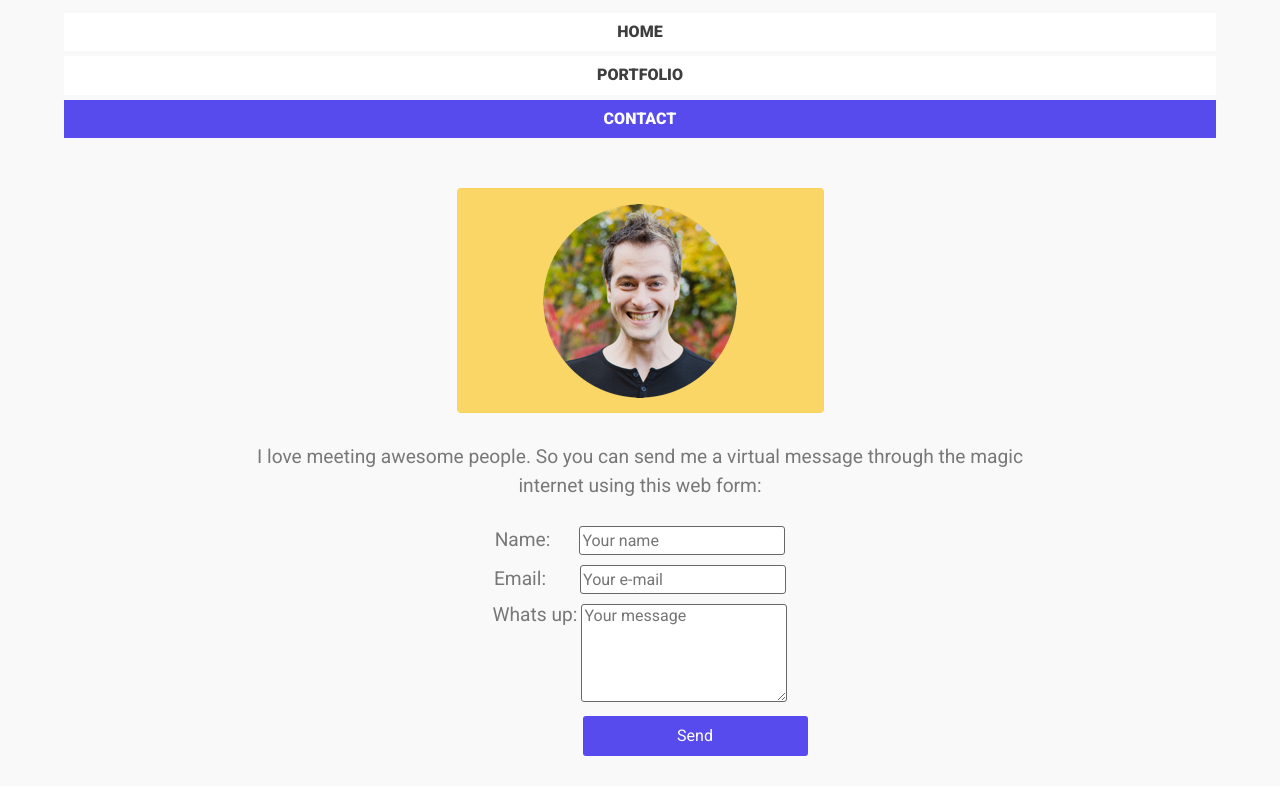
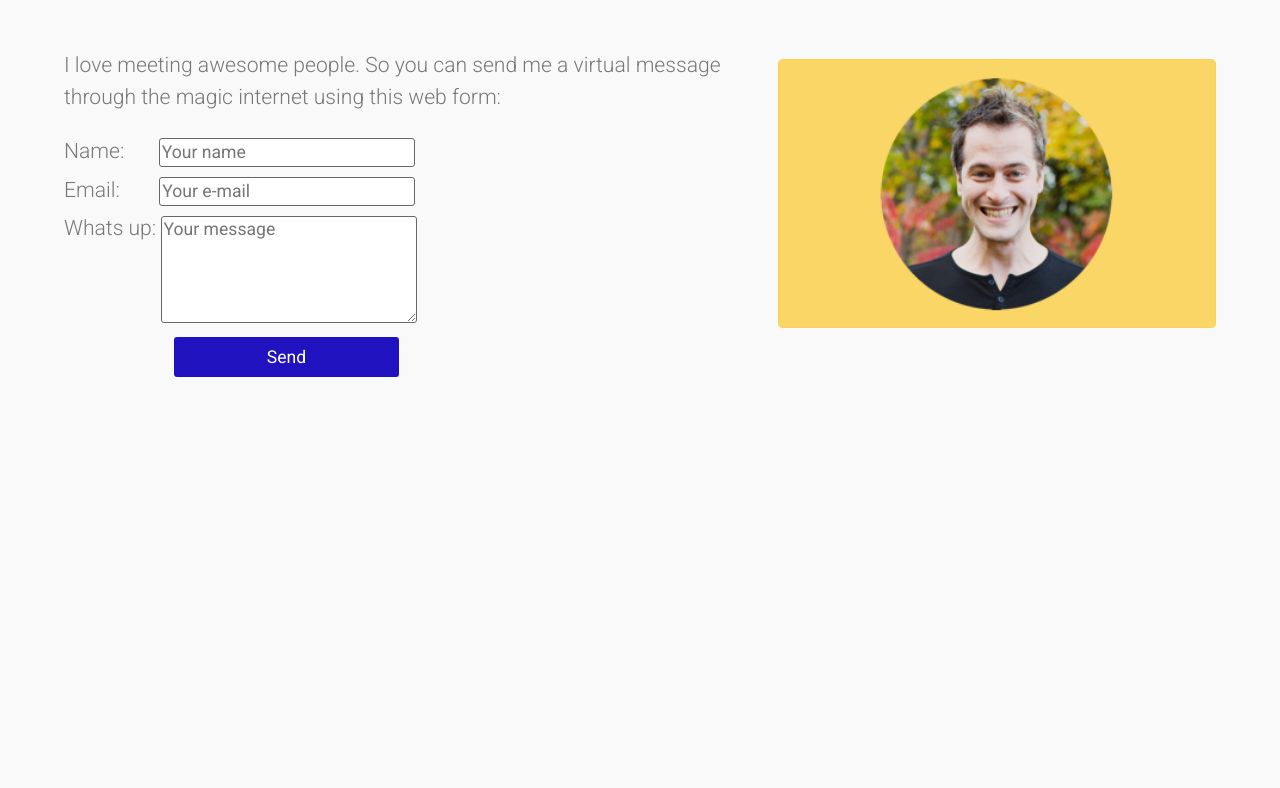
Before and after one commit to ryanosten/proj-05-responsive-layout-sass, a plain HTML site: page contact.html in a window 1280 px wide. Shown: the part 90-878 px from the top of the page. Drawn offline with nearby package versions, Linux system fonts and the light colour scheme.

Commit message:
website converted to sass

```diff
--- a/contact.html
+++ b/contact.html
@@ -11,10 +11,8 @@
     <link href="css/application.css" rel="stylesheet" type="text/css">
   </head>
   <body>
-
-    <div class="wrapper">
     <!-- header -->
-      <div class="main-header">
+    <div class="main-header clearfix">
       <h1><a href="index.html">Ryan Osten</a></h1>
       <nav class="nav-bar">
         <ul class="nav-links">
@@ -48,8 +46,8 @@
         </div>
       </div>
     </div>
-    </div>
-    <footer>
+    <div class="sticky-footer clearfix"></div>
+  <footer class="footer-contact">
     <h2 class="footer-headline">Contact</h2>
     <p>If you're interested in chatting or want more information about what I've been working on, I'd love to hear from you!</p>
     <div class="footer-phone">
--- a/scss/_style.scss
+++ /dev/null
@@ -1,128 +0,0 @@
-
-/** MEDIA QUERIES **/
-
-@media (min-width: 768px) {
-
-  /** HEADER **/
-
-  .main-header-portfolio {
-  	position: fixed;
-  	box-shadow: 0 1px 4px rgba(0,0,0,0.4);
-  	width: 100%;
-  	top: 0;
-  }
-
-  .nav-links li {
-  	display: inline-block;
-  }
-
-  .nav-links li a {
-  	background-color: transparent;
-  	padding-left: 25px;
-  	padding-right: 25px;
-  	text-align: center;
-  }
-
-  .nav-links li a:hover {
-		border-bottom: 3px solid #574bed;
-		margin-bottom: -3px;
-		background-color: transparent;
-		color: #3e3e3e;
-
-	}
-
-	.nav-links li a.selected {
-		border-bottom: 3px solid #574bed;
-		margin-bottom: -3px;
-		background-color: transparent;
-		color: #3e3e3e;
-	}
-
-
-	.profile-desc {
-  	font-size: 1.1em;
-  	font-weight: 300;
-  	max-width: 60%;
-  	padding-top: 40px;
-  	text-align: left;
-  	float: left;
-
-  }
-
-	.profile-pic {
-		float: right;
-		max-width: 38%;
-  }
-
- 	/** COLUMN LAYOUT **/
-
-  .main-container-portfolio{
-  	margin-top: 175px;
-  }
-
-	.project {
-		display: inline-block;
-		width: 50%;
-		margin-right: -4px;
-		vertical-align: top; /** this was tough, had to use Guil video, but got it! let's go over it. Also is it better to use inlin-block or float here. When I used float, I couldn't center right element in its container **/
-		padding-bottom: 25px;
-	}
-
-	/** FOOTER **/
-
-  .back-to-top {
-  	display: none;
-  }
-
-  .nav-bar-footer {
-  	display: inline-block;
-  	width: 65%;
-  	text-align: right;
-  }
-
-  .student-name {
-  	width: 20%;
-  }
-
-  /** CONTACT FORM **/
-
-
-	.form-name label,
-	.form-email label {
-		margin-right: 35px;
-	}
-
-	.form-name input {
-		margin-left: -5px;
-	}
-
-
-	input,
-	textarea {
-		width: 250px;
-	}
-
-}
-
-@media (min-width: 1024px) {
-
-	.main-header h1 {
-		display: inline-block;
-	}
-
-	.nav-bar {
-		display: inline-block;
-		width: 75%;
-		text-align: right;
-	}
-
-	.profile-pic {
-		width: 38%;
-		max-width: 450px;
-	}
-
-	.project {
-		width: 33%;
-	}
-
-}
--- a/scss/base/_base.scss
+++ b/scss/base/_base.scss
@@ -1,20 +1,15 @@
 /** BASE STYLES **/
 
 body {
-	font-family: 'Roboto', sans-serif;
+	font-family: $font-family-roboto;
 }
 
-.wrapper {
-	xmin-height: calc(100vh - 324.9px);
+p {
+	@extend %para-span;
 }
 
-p,
-span{
-	line-height: 1.5;
-	max-width: 85%;
-	margin: auto;
-	font-size: 1.2em;
-	color: #787878;
+span {
+	@extend %para-span;
 }
 
 .clearfix:after {
@@ -24,15 +19,22 @@ span{
 }
 
 a {
+
 	text-decoration: none;
+
+	&:focus {
+		color: $color-text-dark;
 	}
 
-a:focus {
-	color: #3e3e3e;
+	&:hover {
+		color: $color-active;
+	}
 }
 
-li a {
-	color: #3e3e3e;
+li {
+
+	a {
+		color: $color-text-dark;
 		text-transform: uppercase;
 		display: block;
 		padding: 10px 0;
@@ -40,14 +42,12 @@ li a {
 		background-color: white;
 		max-width: 90%;
 		font-weight: 900;
+
 	}
 
-li a:hover {
-	background-color: #574bed;
+	& a:hover,
+	& a.selected  {
+		background-color: $color-active;
 		color: white;
 	}
-
-li a.selected {
-	background-color: #574bed;
-	color: white;
 }
--- /dev/null
+++ b/scss/base/_extends.scss
@@ -0,0 +1,9 @@
+//paragaraph and span style
+
+%para-span {
+	line-height: 1.5;
+	max-width: 85%;
+	margin: auto;
+	font-size: $font-size-main;
+	color: $color-text-light;
+}
--- a/scss/base/_index.scss
+++ b/scss/base/_index.scss
@@ -2,4 +2,7 @@
 // Base Imports
 // ============================================================================
 
+@import 'variables';
+@import 'mixins';
 @import 'base';
+@import 'extends';
--- /dev/null
+++ b/scss/base/_mixins.scss
@@ -0,0 +1,18 @@
+$tablet-width: 768px;
+$desktop-width: 1024px;
+
+@mixin tablet {
+	@media (min-width: $tablet-width) {
+		@content;
+	}
+}
+
+@mixin desktop {
+	@media (min-width: $desktop-width) {
+		@content;
+	}
+}
+
+@mixin margin-top($margin) {
+	margin-top: $margin;
+}
--- /dev/null
+++ b/scss/base/_variables.scss
@@ -0,0 +1,21 @@
+//Descriptive color variables
+
+$tundora-black: #4b4b4b;
+$boulder-grey: #787878;
+$royal-purple: #574bed;
+
+//Functional color variables
+
+$color-text-light: $boulder-grey;
+$color-text-dark: $tundora-black;
+$color-active: $royal-purple;
+$color-button: darken($royal-purple, 20%);
+
+//Font-stack
+
+$font-family-roboto: 'Roboto', sans-serif;
+$font-size-main: 1.2em;
+
+//Form bottom margin
+
+$form-bottom-margin: 10px;
--- a/scss/components/_buttons.scss
+++ b/scss/components/_buttons.scss
@@ -1,6 +1,9 @@
 .button {
-	margin-top: 10px;
+	@include margin-top(10px);
+	background-color: $color-button;
 	width: 225px;
 	height: 40px;
 	margin-left: 110px;
+	color: white;
+	border-color: transparent;
 }
--- a/scss/layout/_columns.scss
+++ b/scss/layout/_columns.scss
@@ -4,11 +4,23 @@
 
 .project {
 	margin-bottom: 40px;
+
+	@include tablet {
+		display: inline-block;
+		width: 50%;
+		margin-right: -4px;
+		vertical-align: top;
+		padding-bottom: 25px;
+	}
+
+	@include desktop {
+		width: 33%;
+	}
 }
 
 .project h3 {
-	margin-top: 40px;
+	@include margin-top(40px);
+	color: $color-text-dark;
 	font-size: 1.4em;
 	font-weight: 500;
-	color: #4b4b4b;
 }
--- a/scss/layout/_containers.scss
+++ b/scss/layout/_containers.scss
@@ -1,24 +1,20 @@
 /** MAIN CONTAINER **/
 
 .main-container {
+	@extend %centered;
 	display: block;
-	text-align: center;
 	max-width: 95%;
 	margin: auto;
 }
 
 .main-container h2 {
+	color: $color-text-dark;
 	margin: 50px;
 	text-transform: uppercase;
 	font-size: 1.2em;
-	color: #4b4b4b;
 }
 
 .profile-container {
 	max-width: 90%;
 	margin: auto;
 }
-
-.profile-container {
-	width: 60%;
-}
--- /dev/null
+++ b/scss/layout/_extends.scss
@@ -0,0 +1,19 @@
+//Center text
+
+%centered {
+	text-align: center;
+}
+
+//input style
+
+%input-field {
+	border-radius: 3px;
+	border-style: solid;
+	border-width: 1px;
+	border-color: #676767;
+	width: 200px;
+
+	@include tablet {
+		width: 250px;
+	}
+}
--- a/scss/layout/_footer.scss
+++ b/scss/layout/_footer.scss
@@ -1,18 +1,50 @@
 /** FOOTER **/
 
 footer {
+	@extend %centered;
 	display: block;
 	margin: 0 auto;
-	text-align: center;
 	background-color: #f9f9f9;
 	padding-bottom: 15px;
 }
 
-.footer-headline {
+.footer {
+
+	&-headline {
+	color: $color-text-dark;
 	padding: 50px 0 15px;
-	color: #4b4b4b;
 	text-transform: uppercase;
 	font-size: 1.2em;
+
+	}
+
+	&-phone p,
+	&-email p {
+	display: inline-block;
+	padding-right: 15px;
+
+	}
+
+	&-phone {
+	height: 35px;
+	}
+
+	&-email {
+	border-bottom: 1px solid #e7e7e7;
+	max-width: 85%;
+	margin: 0 auto 10px;
+	}
+
+	&-phone a,
+	&-email a {
+	color: $color-text-light;
+	font-size: 1.3em;
+	font-weight: 700;
+	}
+
+	&-contact {
+		padding-top: 35%
+	}
 }
 
 footer p {
@@ -20,21 +52,6 @@ footer p {
 	margin: 0 auto 35px;
 }
 
-.footer-phone p,
-.footer-email p {
-	display: inline-block;
-	padding-right: 15px;
-}
-
-.footer-phone {
-	height: 35px;
-}
-
-.footer-email {
-	border-bottom: 1px solid #e7e7e7;
-	max-width: 85%;
-	margin: 0 auto 10px;
-}
 
 .student-name {
 	display: inline-block;
@@ -49,24 +66,31 @@ footer p {
 	text-align: right;
 }
 
-.footer-phone a,
-.footer-email a {
-	color: #787878;
-	font-size: 1.3em;
-	font-weight: 700;
-}
+.student-name {
+	color: $color-text-dark;
+	font-size: 1.2em;
 
-.student-name {
-	color: #4b4b4b;
-	font-size: 1.2em;
+	@include tablet {
+		width: 20%;
+	}
 }
 
 .back-to-top {
-	color: #4b4b4b;
+	color: $color-text-dark;
 	font-size: 1.1em;
 	text-transform: uppercase;
+
+	@include tablet {
+		display: none;
+	}
 }
 
 .nav-bar-footer {
 	display: none;
+
+	@include tablet {
+		display: inline-block;
+	  	width: 65%;
+	  	text-align: right;
+	}
 }
--- a/scss/layout/_form.scss
+++ b/scss/layout/_form.scss
@@ -1,52 +1,47 @@
 /** FORM **/
 
 form {
-	margin-top: 25px;
+	@include margin-top(25px);
 }
 
-.form-name {
-	margin-bottom: 10px;
+.form {
+
+	&-name {
+		margin-bottom: $form-bottom-margin;
 	}
 
-.form-email {
-	margin-bottom: 10px;
+	&-email {
+		margin-bottom: $form-bottom-margin;
 	}
 
-.form-name label,
-.form-email label {
+	&-name label,
+	&-email label {
+		color: $color-text-light;
 		margin-right: 30px;
 		font-size: 1.2em;
-	color: #787878;
+
+		@include tablet {
+			margin-right: 35px;
+		}
 	}
 
-.form-name input {
+	&-name input {
 		margin-left: -5px;
 	}
 
-.form-msg label {
+	&-msg label {
+		color: $color-text-light;
 		vertical-align: top;
 		font-size: 1.2em;
-	color: #787878;
+	}
 }
 
+
 input {
+	@extend %input-field;
 	height: 25px;
 }
 
-input,
 textarea {
-	border-radius: 3px;
-	border-style: solid;
-	border-width: 1px;
-	border-color: #676767;
-	width: 200px;
+	@extend %input-field;
 }
-
-.button {
-	margin-top: 10px;
-	width: 175px;
-	margin-left: 88px;
-	background-color: #574bed;
-	color: white;
-	border-color: transparent;
-}
--- a/scss/layout/_header.scss
+++ b/scss/layout/_header.scss
@@ -1,28 +1,93 @@
 /** MAIN-HEADER **/
 
 .main-header {
+	@extend %centered;
 	display: block;
-	text-align: center;
 	background-color: #f9f9f9;
-	color: #3e3e3e;
+	color: $color-text-dark;
 	padding-bottom: 30px;
+
+	h1 {
+		color: $color-text-dark;
+		padding: 35px 0 15px 0;
+		margin: 0;
+		font-weight: 700;
+
+		@include desktop {
+			display: inline-block;
+		}
+	}
+}
+
+.nav-bar {
+	@include desktop {
+		display: inline-block;
+		width: 75%;
+		text-align: right;
+	}
 }
 
 .nav-links {
+	color: $color-text-dark;
 	list-style: none;
 	padding: 0;
-	color: #4b4b4b;
+
+	@include tablet {
+		li {
+	  		display: inline-block;
+
+	  		a {
+			  	background-color: transparent;
+			  	padding-left: 25px;
+			  	padding-right: 25px;
+			  	text-align: center;
+	  		}
+
+	  		a:hover {
+				border-bottom: 3px solid #574bed;
+				margin-bottom: -3px;
+				background-color: transparent;
+				color: #3e3e3e;
+
+			}
+
+			a.selected {
+				border-bottom: 3px solid #574bed;
+				margin-bottom: -3px;
+				background-color: transparent;
+				color: #3e3e3e;
+			}
+	  	}
+	}
 }
 
-.main-header h1 {
-	padding: 35px 0 15px 0;
-	margin: 0;
-	font-weight: 700;
-	color: #4b4b4b;
+.profile {
+
+	&-pic {
+		max-width: 70%;
+		display: block;
+		margin: 50px auto 30px;
+
+		@include tablet {
+			float: right;
+			max-width: 38%;
+		}
+
+		@include desktop {
+			width: 38%;
+			max-width: 450px;
+		}
+	}
+
+	&-desc {
+		@include tablet {
+		  	font-size: 1.1em;
+		  	font-weight: 300;
+		  	max-width: 60%;
+		  	padding-top: 40px;
+		  	text-align: left;
+		  	float: left;
+
+		}
+	}
 }
-
-.profile-pic {
-	max-width: 70%;
-	display: block;
-	margin: 50px auto 30px;
-}
--- a/scss/layout/_index.scss
+++ b/scss/layout/_index.scss
@@ -1,9 +1,11 @@
 // ============================================================================
 // Layout Imports
 // ============================================================================
+
 
 @import 'columns';
 @import 'containers';
 @import 'footer';
 @import 'form';
 @import 'header';
+@import 'extends';
```
Also changed, not shown: index.html (+1 -3 lines), portfolio.html (+3 -6 lines), css/application.css, scss/components/_typography.scss (deleted), 1 other file. Lines whose indentation alone changed are shown as unchanged.
